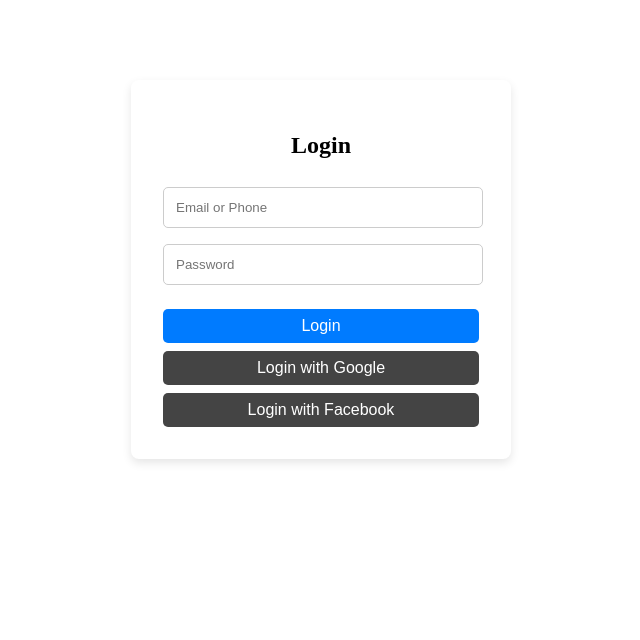
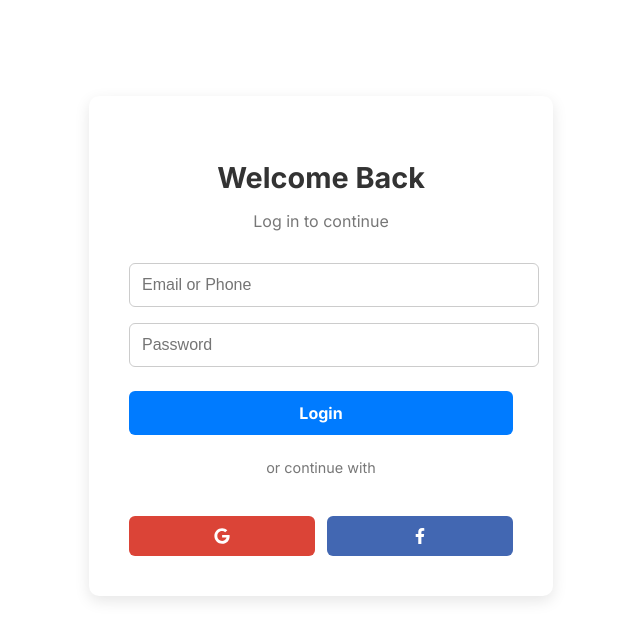
Before and after one commit to SCORPIA2004/Kiroku, a React (Create React App) app in the folder Project 1/login-app/: page / in a window 1280 px wide. Shown: the top 640 px of the page, without its empty margins (319-959 px from the left). Built offline with nearby package versions, Linux system fonts and the light colour scheme.

Commit message:
Fix: Minor fixes

```diff
--- a/Project 1/login-app/package.json
+++ b/Project 1/login-app/package.json
@@ -7,6 +7,7 @@
     "firebase": "^11.3.0",
     "react": "^18.3.1",
     "react-dom": "^18.3.1",
+    "react-icons": "^5.4.0",
     "react-router-dom": "^7.1.5",
     "react-scripts": "5.0.1"
   },
--- a/Project 1/login-app/public/index.html
+++ b/Project 1/login-app/public/index.html
@@ -1,20 +1,23 @@
 <!DOCTYPE html>
 <html lang="en">
+
 <head>
   <meta charset="utf-8" />
   <link rel="icon" href="%PUBLIC_URL%/favicon.ico" />
+  <link rel="preconnect" href="https://fonts.googleapis.com">
+  <link rel="preconnect" href="https://fonts.gstatic.com" crossorigin>
+  <link href="https://fonts.googleapis.com/css2?family=Inter:wght@100..900&display=swap" rel="stylesheet">
   <meta name="viewport" content="width=device-width, initial-scale=1" />
   <meta name="theme-color" content="#000000" />
-    <meta
-      name="description"
-      content="Web site created using create-react-app"
-    />
+  <meta name="description" content="Web site created using create-react-app" />
   <link rel="apple-touch-icon" href="%PUBLIC_URL%/logo192.png" />
   <link rel="manifest" href="%PUBLIC_URL%/manifest.json" />
   <title>Project 1 - Login App</title>
 </head>
+
 <body>
   <noscript>You need to enable JavaScript to run this app.</noscript>
   <div id="root"></div>
 </body>
+
 </html>
--- a/Project 1/login-app/src/components/LoginForm.tsx
+++ b/Project 1/login-app/src/components/LoginForm.tsx
@@ -9,12 +9,12 @@
   signInWithPopup,
   FacebookAuthProvider,
 } from "firebase/auth";
+import { FaGoogle, FaFacebookF } from "react-icons/fa";
 
 const LoginForm = () => {
   const navigate = useNavigate();
   const [email, setEmail] = useState("");
   const [password, setPassword] = useState("");
-  const [error, setError] = useState("");
   const [popupMessage, setPopupMessage] = useState<string | null>(null);
 
   const handleSubmit = (e: React.FormEvent) => {
@@ -30,11 +30,10 @@
   const handleGoogleLogin = async () => {
     try {
       const provider = new GoogleAuthProvider();
-      const result = await signInWithPopup(auth, provider);
+      await signInWithPopup(auth, provider);
       navigate("/success");
     } catch (error) {
       setPopupMessage("Google login failed. Please try again.");
-
       console.error("Google login failed", error);
     }
   };
@@ -42,11 +41,10 @@
   const handleFacebookLogin = async () => {
     try {
       const provider = new FacebookAuthProvider();
-      const result = await signInWithPopup(auth, provider);
+      await signInWithPopup(auth, provider);
       navigate("/success");
     } catch (error) {
       setPopupMessage("Facebook login failed. Please try again.");
-
       console.error("Facebook login failed", error);
     }
   };
@@ -57,27 +55,37 @@
         <Popup message={popupMessage} onClose={() => setPopupMessage(null)} />
       )}
       <div className={styles.container}>
-        <h2>Login</h2>
+        <h2 className={styles.title}>Welcome Back</h2>
+        <p className={styles.subtitle}>Log in to continue</p>
         <form onSubmit={handleSubmit} className={styles.form}>
           <input
             type="email"
             placeholder="Email or Phone"
             value={email}
             onChange={(e) => setEmail(e.target.value)}
+            required
           />
           <input
             type="password"
             placeholder="Password"
             value={password}
             onChange={(e) => setPassword(e.target.value)}
+            required
           />
-          <button type="submit">Login</button>
-          {error && <p className={styles.error}>{error}</p>}
+          <button type="submit" className={styles.loginBtn}>
+            Login
+          </button>
         </form>
 
+        <p className={styles.orText}>or continue with</p>
+
         <div className={styles.oauth}>
-          <button onClick={handleGoogleLogin}>Login with Google</button>
-          <button onClick={handleFacebookLogin}>Login with Facebook</button>
+          <button onClick={handleGoogleLogin} className={styles.googleBtn}>
+            <FaGoogle />
+          </button>
+          <button onClick={handleFacebookLogin} className={styles.facebookBtn}>
+            <FaFacebookF />
+          </button>
         </div>
       </div>
     </>
--- a/Project 1/login-app/src/styles/LoginForm.module.css
+++ b/Project 1/login-app/src/styles/LoginForm.module.css
@@ -1,50 +1,109 @@
 .container {
-  max-width: 25%;
-  margin: 5rem auto;
-  padding: 2rem;
-  border-radius: 8px;
-  box-shadow: 0px 4px 10px rgba(0, 0, 0, 0.1);
+  font-family: 'Inter', sans-serif;
+  max-width: 24rem;
+  margin: 6rem auto;
+  padding: 2.5rem;
+  border-radius: 10px;
+  box-shadow: 0px 5px 15px rgba(0, 0, 0, 0.1);
   background: #fff;
   text-align: center;
 }
 
-form {
+.title {
+  font-size: 1.8rem;
+  font-weight: bold;
+  margin-bottom: 0.3rem;
+  color: #333;
+}
+
+.subtitle {
+  font-size: 1rem;
+  color: #777;
+  margin-bottom: 1.5rem;
+}
+
+.form {
   display: flex;
   flex-direction: column;
-  justify-content: center;
   width: 100%;
 }
 
 input {
-  width: 93%;
+  width: 100%;
   padding: 0.75rem;
   margin: 0.5rem 0;
   border: 1px solid #ccc;
-  border-radius: 5px;
+  border-radius: 6px;
+  font-size: 1rem;
+  transition: border 0.2s ease-in-out;
 }
 
-button {
+input:focus {
+  border: 1px solid #007bff;
+  outline: none;
+}
+
+.loginBtn {
+  font-family: inherit;
   width: 100%;
   padding: 0.75rem;
   margin-top: 1rem;
   border: none;
-  border-radius: 5px;
+  border-radius: 6px;
   background: #007bff;
   color: white;
   font-size: 1rem;
+  font-weight: bold;
   cursor: pointer;
+  transition: background 0.3s ease-in-out;
 }
 
-button:hover {
+.loginBtn:hover {
   background: #0056b3;
 }
 
-.error {
-  color: red;
-  margin-top: 1rem;
+.orText {
+  margin: 1.5rem 0;
+  font-size: 0.9rem;
+  color: #777;
+}
+
+.oauth {
+  display: flex;
+  flex-direction: row;
+  gap: 0.75rem;
 }
 
 .oauth button {
-  background: #444;
-  margin-top: 0.5rem;
+  font-family: inherit;
+  display: flex;
+  align-items: center;
+  justify-content: center;
+  width: 100%;
+  padding: 0.75rem;
+  border: none;
+  border-radius: 6px;
+  font-size: 1rem;
+  font-weight: bold;
+  cursor: pointer;
+  transition: transform 0.2s ease-in-out;
 }
+
+.oauth button:hover {
+  transform: scale(1.02);
+}
+
+.googleBtn {
+  background: #db4437;
+  color: white;
+}
+
+.facebookBtn {
+  background: #4267b2;
+  color: white;
+}
+
+.icon {
+  margin-right: 0.5rem;
+  font-size: 1.2rem;
+}
--- /dev/null
+++ b/Project 1/login-app/src/styles/globals.css
@@ -0,0 +1,8 @@
+/* globals.css */
+body {
+  font-family: 'Inter', sans-serif;
+}
+
+button {
+  font-family: 'Inter', sans-serif;
+}
```
Also changed, not shown: 1 other file (tests, documents, lock files or other folders). Lines whose indentation alone changed are shown as unchanged.
